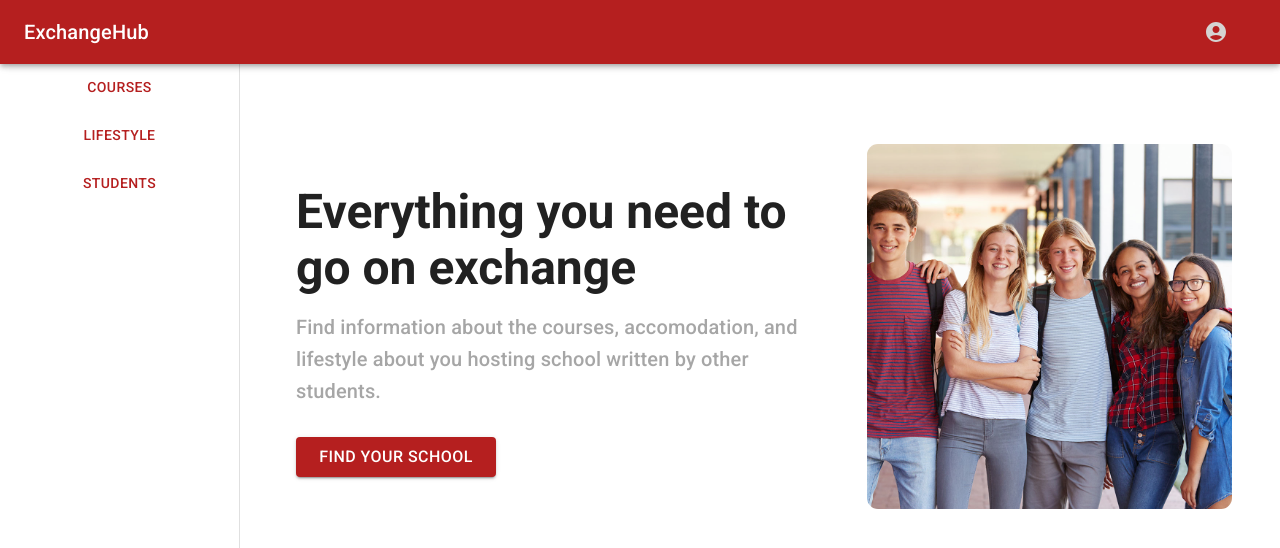
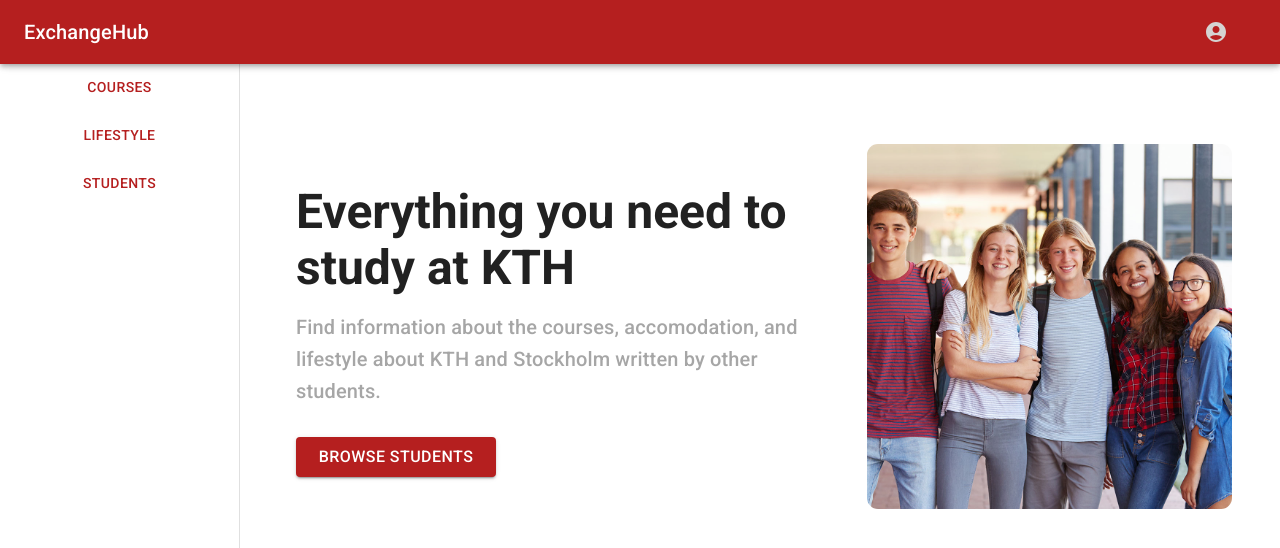
Before and after one commit to BastienFaivre/ExchangeHub, a React (Create React App) app: page / in a window 1280 px wide. Shown: the top 548 px of the page. Built offline with nearby package versions, Linux system fonts and the light colour scheme; no server answers.

Commit message:
feat: adjust home page

```diff
--- a/src/mainContent/home/homeView.js
+++ b/src/mainContent/home/homeView.js
@@ -2,25 +2,27 @@ import React from "react"
 import { Grid, Typography, Button, Box } from "@mui/material"
 import exchangestudent from "../../images/exchangestudent.jpeg"
 import styles from "../../MUI/styles/styles"
+import { Link } from "react-router-dom"
 
 export default function HomeView() {
     return (
         <Grid container sx={styles.gridContainer}>
             <Grid item xs={12} md={7} p={4}>
                 <Typography variant="h3" fontWeight={700} sx={styles.title}>
-                    Everything you need to go on exchange
+                    Everything you need to study at KTH
                 </Typography>
                 <Typography variant="h6" sx={styles.subtitle}>
                     Find information about the courses, accomodation, and
-                    lifestyle about you hosting school written by other
-                    students.
+                    lifestyle about KTH and Stockholm written by other students.
                 </Typography>
                 <Button
                     variant="contained"
                     color="primary"
                     sx={{ width: "200px", fontSize: "16px" }}
+                    component={Link}
+                    to={"/students"}
                 >
-                    FIND YOUR SCHOOL
+                    Browse students
                 </Button>
             </Grid>
             <Grid item xs={12} md={5}>
```
